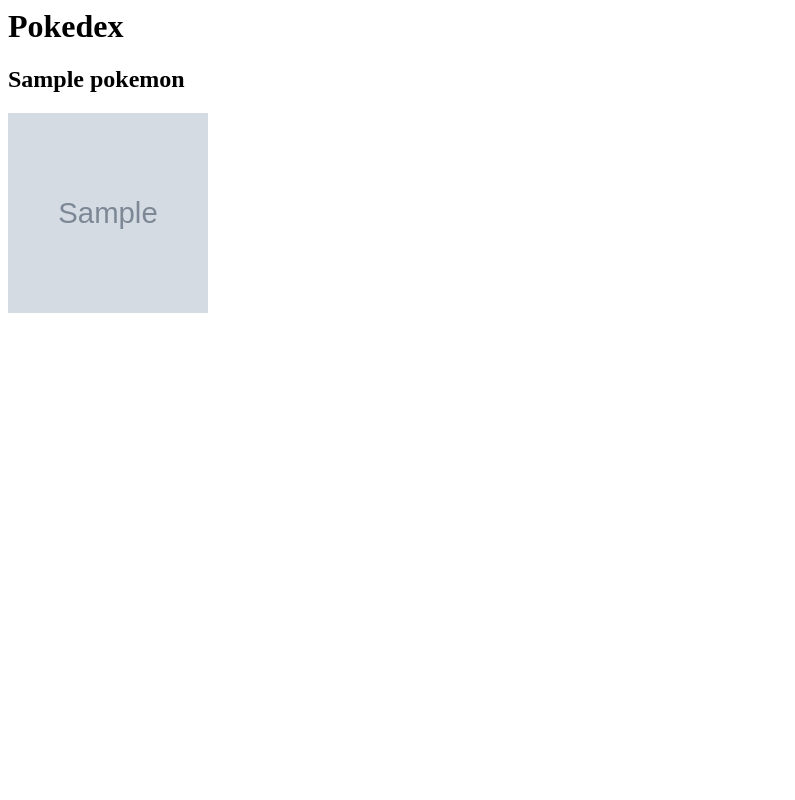
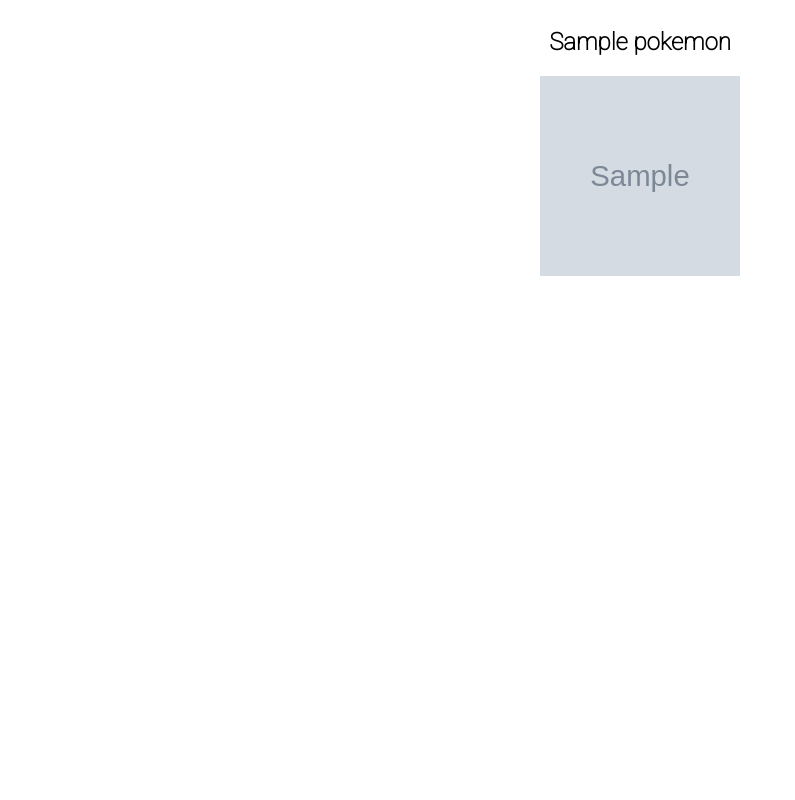
Before and after one commit to julianofischer/django-pokedex, a Django app: a page that uses pokemon/templates/pokemon/base.html in a window 1280 px wide. Shown: the whole page, without its empty margins (0-795 px from the left). Run offline with Django 4.2, Linux system fonts and the light colour scheme; tables that the repository leaves empty hold one stand-in row (values such as "Sample post"); grey boxes marked "Sample" are stand-in pictures; parts of the project's set-up code (start-up, migrations or seed data) failed here and were passed over.

Commit message:
styling pokemon detail

```diff
--- a/pokedex/urls.py
+++ b/pokedex/urls.py
@@ -23,7 +23,7 @@
 urlpatterns = [
     path('admin/', admin.site.urls),
     path('pokemons/', PokemonListView.as_view()),
-    path('pokemons/<slug:slug>', PokemonDetailView.as_view()),
+    path('pokemons/<slug:slug>', PokemonDetailView.as_view(), name='pokemon_detail'),
     #path('pokemons/<int:pk>', PokemonDetailView.as_view()),
     path('tipos/', TipoListView.as_view()),
 ]
--- a/pokemon/models.py
+++ b/pokemon/models.py
@@ -1,5 +1,6 @@
 from django.db import models
 from django.utils.text import slugify
+from django.urls import reverse
 from colorfield.fields import ColorField
 
 # Create your models here.
@@ -13,6 +14,9 @@
     tipos = models.ManyToManyField('Tipo', blank=True)
     slug = models.SlugField(default='', max_length=100,
      allow_unicode=True, blank=True)
+
+    def get_absolute_url(self):
+        return reverse("pokemon_detail", kwargs={"slug": self.slug})
 
     def save(self, *args, **kwargs):
         self.slug = slugify(self.nome)
--- a/pokemon/static/css/style.css
+++ b/pokemon/static/css/style.css
@@ -1,3 +1,7 @@
+body {
+    font-family: 'Roboto', sans-serif;
+}
+
 li {
     color: red;
 }
@@ -12,6 +16,24 @@
 }
 
 .pokedex-container {
+    display: flex;
+    flex-direction: row;
+    flex-wrap: wrap;
+    justify-content: center;
+    align-items: center;
+    align-content: center;
+}
+
+.column-container {
+    display: flex;
+    flex-direction: column;
+    flex-wrap: wrap;
+    justify-content: center;
+    align-items: center;
+    align-content: center;
+}
+
+.row-container {
     display: flex;
     flex-direction: row;
     flex-wrap: wrap;
@@ -35,3 +57,11 @@
   cursor: pointer;
   border: 1px solid gainsboro;
 }
+
+.label {
+    color: white;
+    font-weight: bold;
+    padding: 8px;
+    margin: 2px;
+    border-radius: 2px;
+}
--- a/pokemon/templates/pokemon/base.html
+++ b/pokemon/templates/pokemon/base.html
@@ -4,6 +4,9 @@
         <meta charset="utf-8"/>
         <title>{% block title %}Pokedex{% endblock%}</title>
         <link rel="stylesheet" href="{% static 'css/style.css' %}"/>
+        <link rel="preconnect" href="https://fonts.googleapis.com">
+        <link rel="preconnect" href="https://fonts.gstatic.com" crossorigin>
+        <link href="https://fonts.googleapis.com/css2?family=Roboto:wght@100&display=swap" rel="stylesheet">
     </head>
     <body>
        {% block body %} {% endblock %}
--- a/pokemon/templates/pokemon/pokemon_detail.html
+++ b/pokemon/templates/pokemon/pokemon_detail.html
@@ -1,7 +1,13 @@
 {% extends "pokemon/base.html" %}
 {% block title %} {{ object.nome }} {% endblock %}
 {% block body %}
-    <h1>Pokedex</h1>
-    <h2>{{ object.nome }}</h2>
-    <img src="{{object.foto.url}}">
+    <div class="column-container">
+        <h2>{{ object.nome }}</h2>
+        <img src="{{object.foto.url}}">
+        <div class="row-container">
+        {% for tipo in object.tipos.all %}
+            <span class="label" style="background-color:{{tipo.cor}};">{{tipo.nome}}</span>
+        {% endfor %}
+        </div>
+    </div>
 {% endblock %}
--- a/pokemon/templates/pokemon/pokemon_list.html
+++ b/pokemon/templates/pokemon/pokemon_list.html
@@ -2,7 +2,11 @@
 {% block body %}
 <div class="pokedex-container">
     <div class="pokemon-card">
-    {% for pokemon in object_list %}<img src="{{ pokemon.foto.url }}" alt="{{ pokemon.nome }}"/>{% endfor %}
+    {% for pokemon in object_list %}
+    <a href="{{pokemon.get_absolute_url}}">
+        <img src="{{ pokemon.foto.url }}" alt="{{ pokemon.nome }}"/>
+    </a>
+    {% endfor %}
     </div>
 </div>
 {% endblock %}
```
